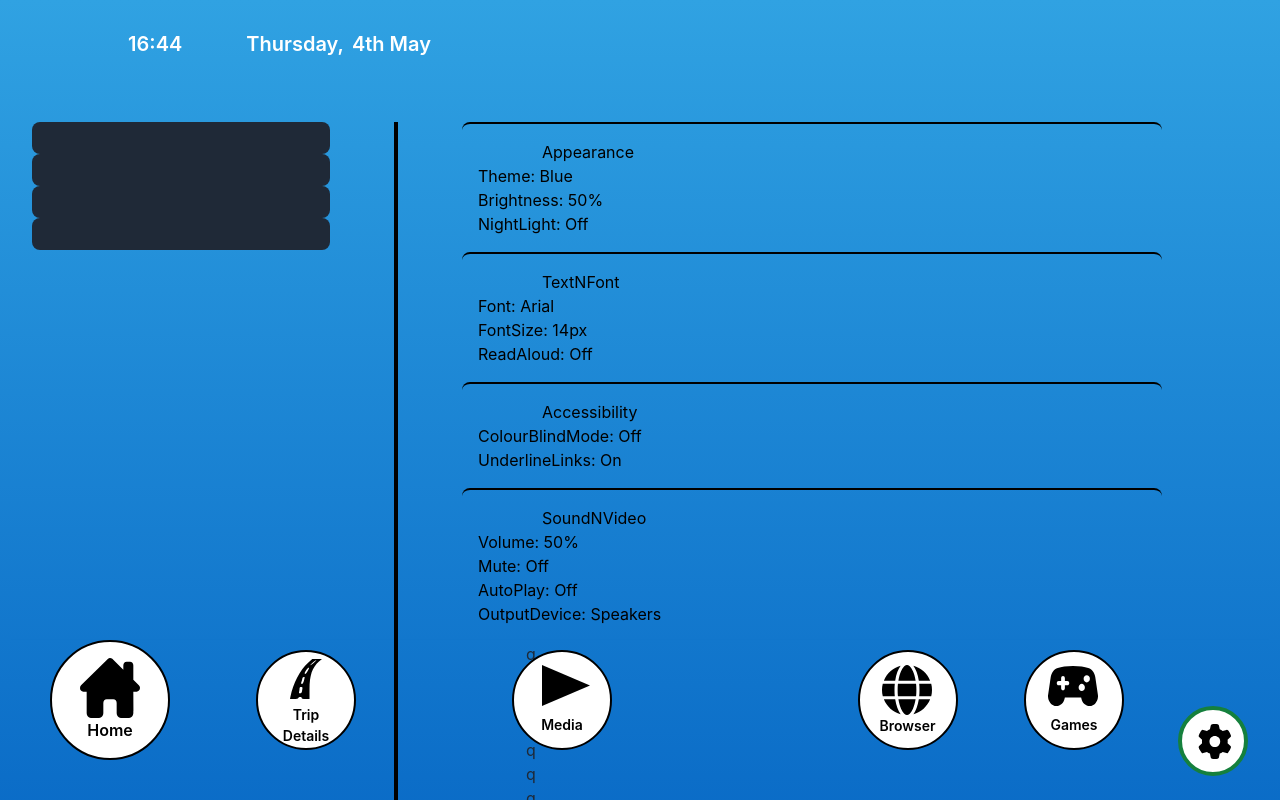
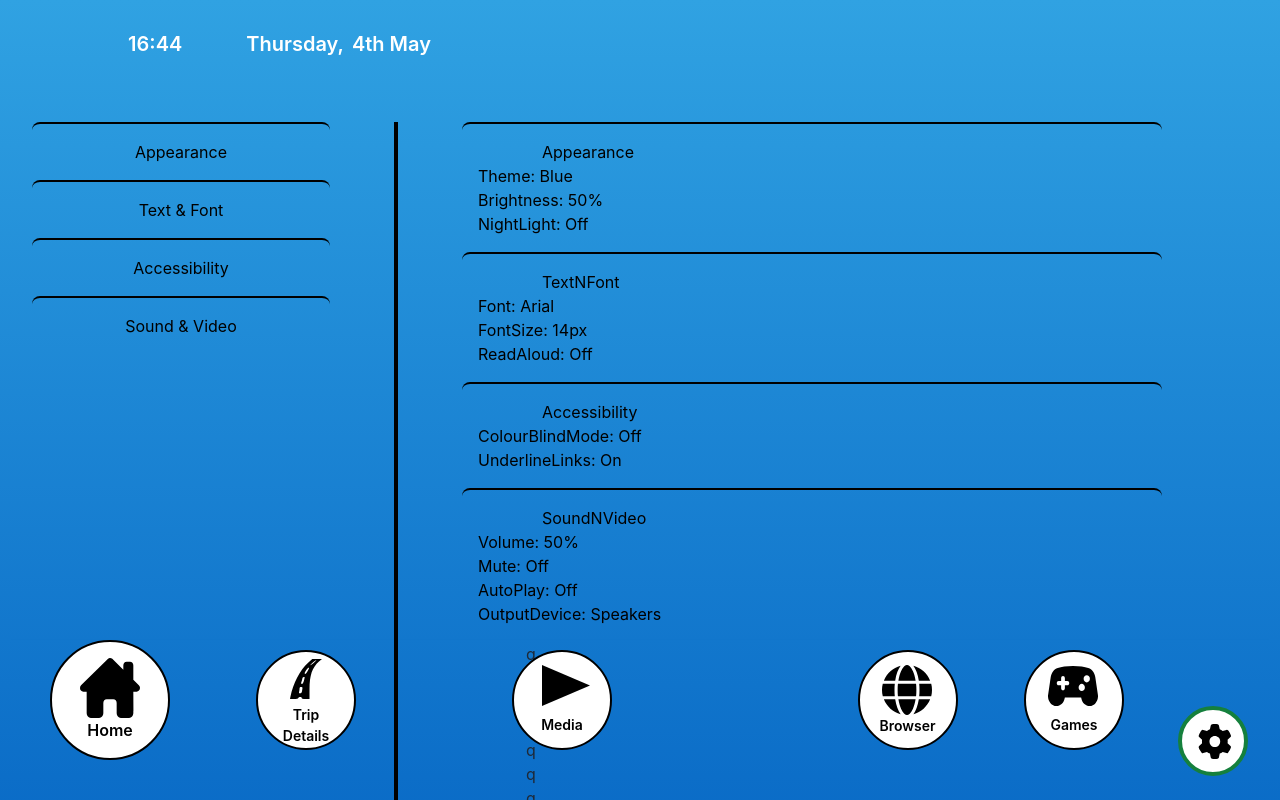
Before and after one commit to jnluis/BatalhaBus, a React (Create React App) app: page /settings in a window 1280 px wide. Built offline with nearby package versions, Linux system fonts and the light colour scheme.

Commit message:
Update navbarTitles.jsx

```diff
--- a/src/pages/settings/components/navbarTitles.jsx
+++ b/src/pages/settings/components/navbarTitles.jsx
@@ -1,9 +1,10 @@
 import React, { Component } from "react";
 
-function NavbarTitles() {
+function NavbarTitles(props) {
   return (
-    <div className="bg-gray-800 text-white p-4 rounded-lg text-center"></div>
+    <div className="text-black p-4 rounded-lg text-center border-t-2 border-black">
+      {props.title}
+    </div>
   );
 }
-
 export default NavbarTitles;
```
